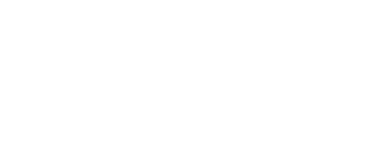
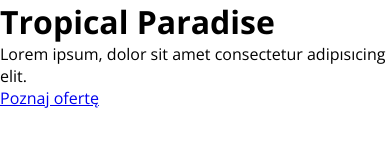
Before and after one commit to DominikaSzafraniec/MMC-School-Practice-Website-FLEXBOX, a plain HTML site: page index.html in a window 390 px wide. Drawn offline with nearby package versions, Linux system fonts and the light colour scheme.

Commit message:
finished basic structure of the header

```diff
--- a/index.html
+++ b/index.html
@@ -14,9 +14,20 @@
 </head>
 <body>
 
+<button class="burger-btn">
+  <div class="burger-btn__box">
+    <div class="burger-btn__bars"></div>
+  </div>
+</button>
 
+<nav class="nav"></nav>
 
-
+<header class="header section">
+  <h1 class="header__heading">Tropical Paradise</h1>
+  <p class="header__text">Lorem ipsum, dolor sit amet consectetur adipisicing elit.</p>
+  <a href="#offers" class="header__btn btn-special-animation">Poznaj ofertę</a>
+  <div class="white-block white-block-left"></div>
+</header>
 
 <script src="./js/main.js"></script>
 
--- a/sass/_components.scss
+++ b/sass/_components.scss
@@ -0,0 +1,50 @@
+@use "colors";
+
+.wrapper {
+  margin: 0 auto;
+  width: 100%;
+  max-width: 1200px;
+}
+
+.white-block {
+  position: absolute;
+  height: 40px;
+  width: 60%;
+  background-color: colors.$pure-white;
+
+  &-left {
+    bottom: 0;
+    left: -50px;
+    transform: skew(45deg);
+  }
+  &-right {
+    top: 0;
+    right: -50px;
+    transform: skew(45deg);
+  }
+}
+
+.btn-special-animation {
+  position: relative;
+  transition: background-color .3s;
+  z-index: 0;
+
+  &::before {
+    display: block;
+    content: '';
+    position: relative;
+    top: 0;
+    left: 0;
+    width: 100%;
+    height: 100%;
+    transform: scaleX(0);
+    transform-origin: right;
+    transition: transform .3s;
+    z-index: -1;
+  }
+
+  &:hover::before {
+    transform: scaleX(1);
+    transform-origin: left;
+  }
+}
--- a/sass/_mixins.scss
+++ b/sass/_mixins.scss
@@ -0,0 +1,10 @@
+@use 'colors';
+
+@mixin burgerBtn {
+  content: '';
+  position: absolute;
+  right: 0;
+  height: 3px;
+  background-color: colors.$pure-white;
+  transition: width .3s;
+}
--- a/sass/style.scss
+++ b/sass/style.scss
@@ -1,4 +1,9 @@
 // font-family: 'Dancing Script', cursive;
+
+@use "colors";
+@use "components";
+@use "mixins";
+
 
 *,
 *::before,
@@ -18,9 +23,53 @@ body {
   font-size: 1.6rem;
 }
 
+//NAV
 
+.burger-btn {
+  position: fixed;
+  top: 20px;
+  right: 20px;
+  padding: 1em;
+  background: none;
+  border: 1px solid transparent;
+  cursor: pointer;
+  z-index: 999;
 
+  &:focus {
+    outline: none;
+    border: 1px solid rgba(255,255,255, .9);
+    border-radius: 8px;
+  }
 
-@use "colors";
-@use "components";
-@use "mixins";
+  &:hover  {
+    .burger-btn__bars::after, .burger-btn__bars::before {
+      width: 100%;
+    }
+  }
+
+  &__box {
+    position: relative;
+    width: 40px;
+    height: 30px;
+  }
+
+  &__bars, &__bars::after, &__bars::before {
+    @include mixins.burgerBtn;
+
+  }
+
+  &__bars {
+    width: 100%;
+
+    &::after {
+      top: 13px;
+      width: 60%;
+    }
+
+    &::before {
+      top: 27px;
+      width: 30%;
+      transition-delay: .1s;
+    }
+  }
+}
```
Also changed, not shown: css/style.css, 1 other file.
